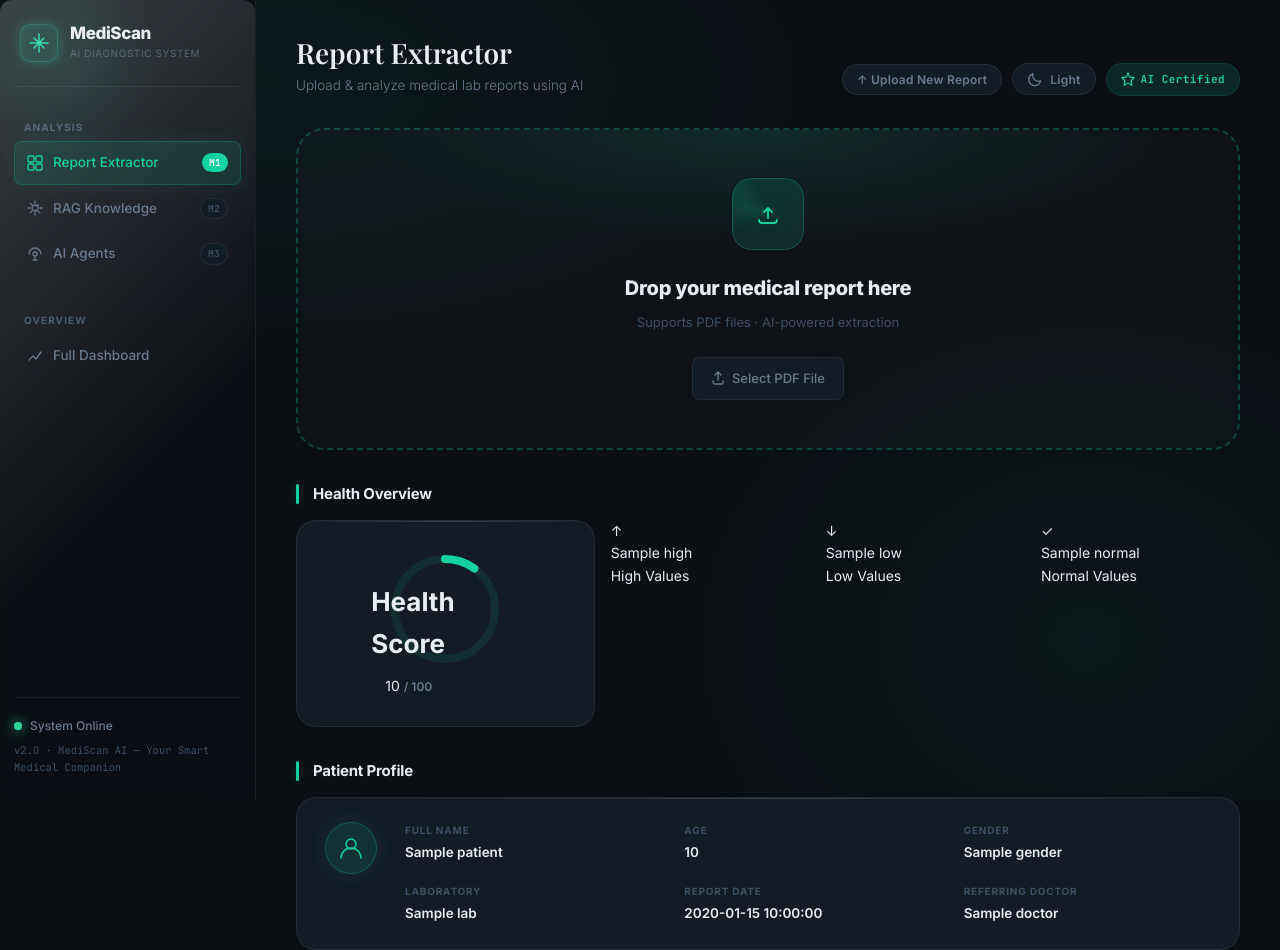
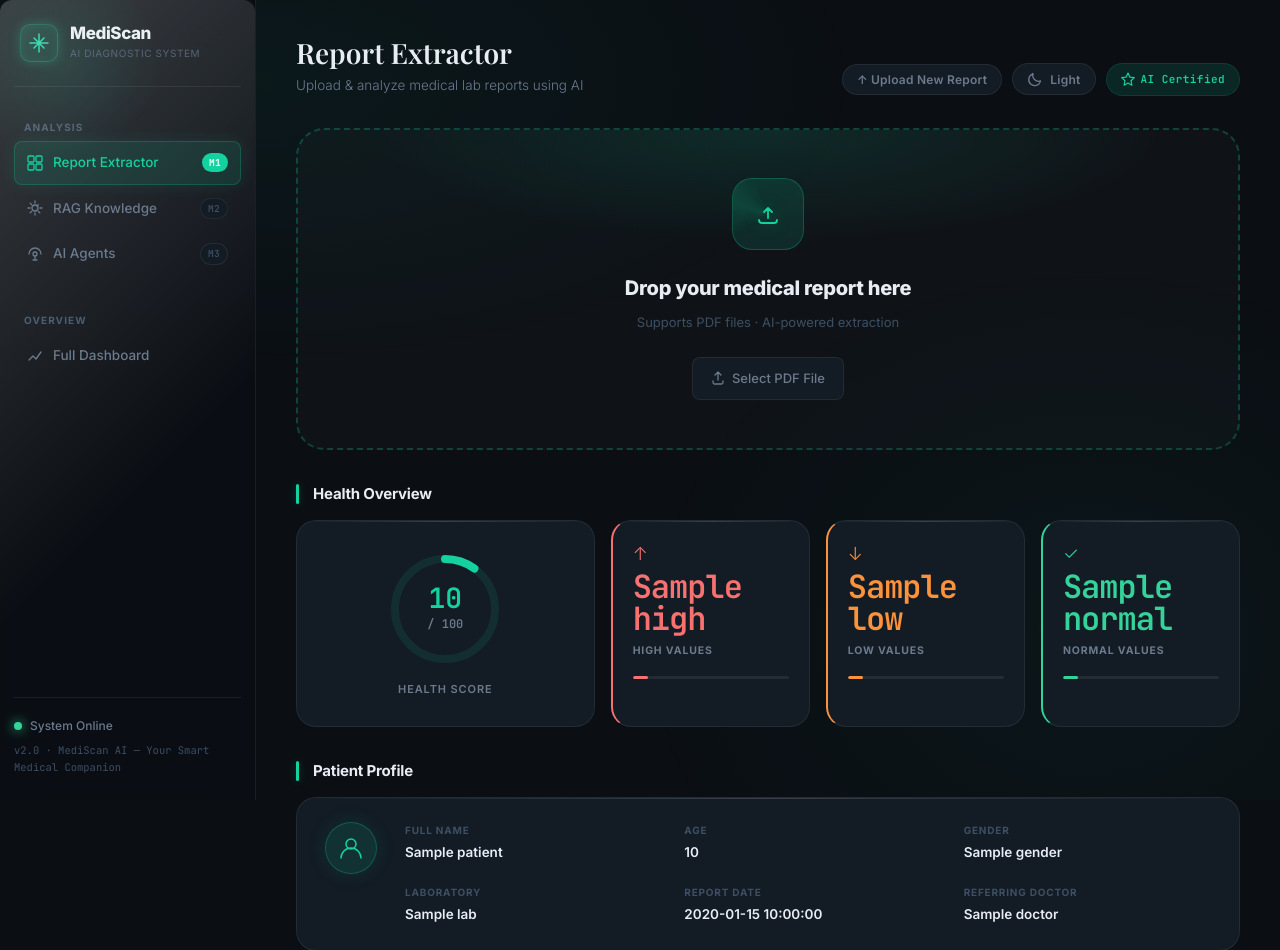
Before and after one commit to AJ-Devlopers/MediScan-AI, a FastAPI app: template app/templates/module1.html in a window 1280 px wide. Shown: the top 950 px of the page. Run offline with FastAPI, Linux system fonts and the light colour scheme; the template is opened without the code that fills it: most values are stand-ins (such as "Sample title", 1, 10 or a date in 2020).

Commit message:
fixed bugs of module-1

```diff
--- a/app/static/css/style.css
+++ b/app/static/css/style.css
@@ -840,7 +840,7 @@
 
 .score-card:hover { border-color: var(--border-h); box-shadow: var(--shadow); transform: translateY(-2px); }
 
-/*.score-ring { position: relative; width: 120px; height: 120px; }
+.score-ring { position: relative; width: 120px; height: 120px; }
 .score-ring svg { display: block; }
 .score-circle { transition: stroke-dashoffset 1.5s cubic-bezier(0.4,0,0.2,1); }
 
@@ -864,7 +864,7 @@
 }
 
 .score-label { font-size: 11px; color: var(--text-dim); font-family: var(--font-mono); }
-.score-text  { font-size: 11px; color: var(--text-muted); text-transform: uppercase; letter-spacing: 0.08em; font-weight: 600; }
+.score-texts  { font-size: 11px; color: var(--text-muted); text-transform: uppercase; letter-spacing: 0.08em; font-weight: 600; }
 .stat-card {
     background: var(--card);
     border: 1px solid var(--border);
--- a/app/templates/module1.html
+++ b/app/templates/module1.html
@@ -75,7 +75,7 @@
                 <span class="score-label">/ 100</span>
             </div>
         </div>
-        <p class="score-text">Health Score</p>
+        <p class="score-texts">Health Score</p>
     </div>
 
     <div class="stat-card high-card">
```
